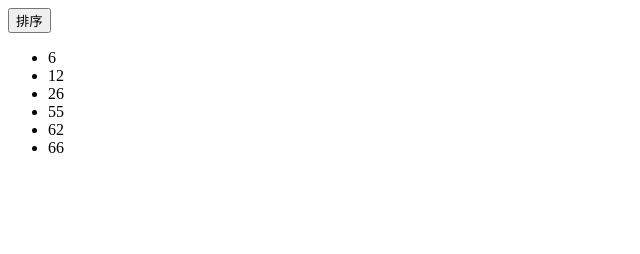
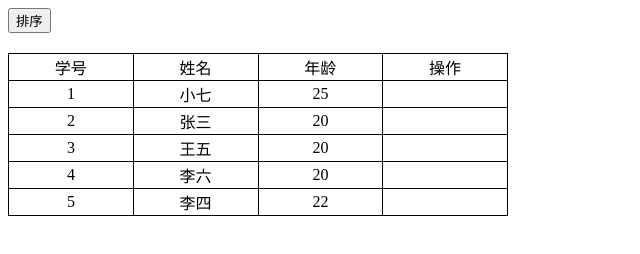
Before and after one commit to byAlice/DailyPractice, a plain HTML site: page table/2.html in a window 1280 px wide. Both pictures are taken after a click on the button "排序". Shown: the whole page, without its empty margins (0-640 px from the left). Drawn offline with Linux system fonts and the light colour scheme.

Commit message:
sort rank

```diff
--- a/table/2.html
+++ b/table/2.html
@@ -3,17 +3,50 @@
 <head>
     <meta charset="UTF-8">
     <title>排序</title>
+    <link rel="stylesheet" href="css/1.css">
     <script src="js/2.js"></script>
 </head>
 <body>
 <input type="button" value="排序" id="btn1"/>
-<ul id="ul1">
-    <li>6</li>
-    <li>62</li>
-    <li>12</li>
-    <li>55</li>
-    <li>26</li>
-    <li>66</li>
-</ul>
+<table id="tab1">
+    <thead>
+    <td>学号</td>
+    <td>姓名</td>
+    <td>年龄</td>
+    <td>操作</td>
+    </thead>
+    <tbody>
+    <tr>
+        <td>2</td>
+        <td>张三</td>
+        <td>20</td>
+        <td></td>
+    </tr>
+    <tr>
+        <td>5</td>
+        <td>李四</td>
+        <td>22</td>
+        <td></td>
+    </tr>
+    <tr>
+        <td>3</td>
+        <td>王五</td>
+        <td>20</td>
+        <td></td>
+    </tr>
+    <tr>
+        <td>4</td>
+        <td>李六</td>
+        <td>20</td>
+        <td></td>
+    </tr>
+    <tr>
+        <td>1</td>
+        <td>小七</td>
+        <td>25</td>
+        <td></td>
+    </tr>
+    </tbody>
+</table>
 </body>
 </html>
--- a/table/js/2.js
+++ b/table/js/2.js
@@ -2,26 +2,26 @@
  * Created by alice on 2016/6/19.
  */
 window.onload = function () {
-    var oUl1 = document.getElementById('ul1');
+    var oTab = document.getElementById('tab1');
     var oBtn = document.getElementById('btn1');
 
     oBtn.onclick = function () {
-        var aLi = oUl1.getElementsByTagName('li');
+        //var aTr = oTab1.getElementsByTagName('tr');
         var arr = [];
 
-        for (var i = 0; i < aLi.length; i++) {
-            arr[i] = aLi[i];
+        for (var i = 0; i < oTab.tBodies[0].rows.length; i++) {
+            arr[i] = oTab.tBodies[0].rows[i];
         }
 
-        arr.sort(function (li1, li2) {
-            var n1 = parseInt(li1.innerHTML);   //将li1标签中的数字以10为基数返回成整数，存入n1中
-                var n2 = parseInt(li2.innerHTML);
+        arr.sort(function (tr1, tr2) {
+                var n1 = parseInt(tr1.cells[0].innerHTML);   //将tr中第一个单元格的数字以10为基数返回成整数
+                var n2 = parseInt(tr2.cells[0].innerHTML);
                 return n1 - n2;
             }
         );
 
         for (i = 0; i < arr.length; i++) {
-            oUl1.appendChild(arr[i]);
+            oTab.tBodies[0].appendChild(arr[i]);
         }
     }
 };
```
